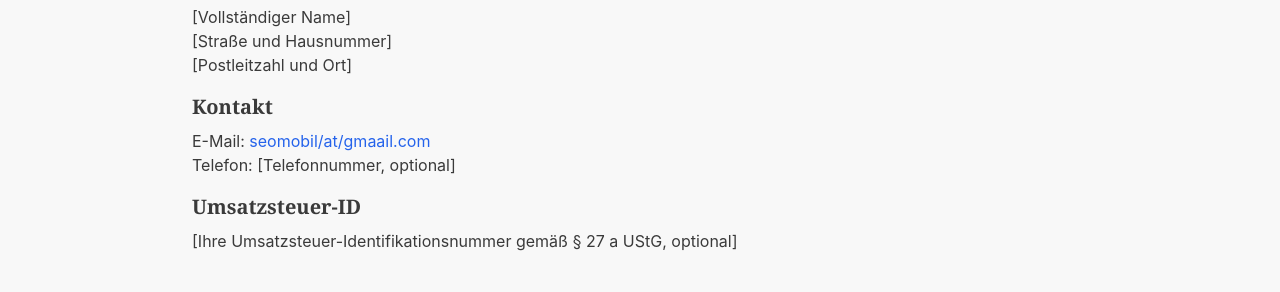
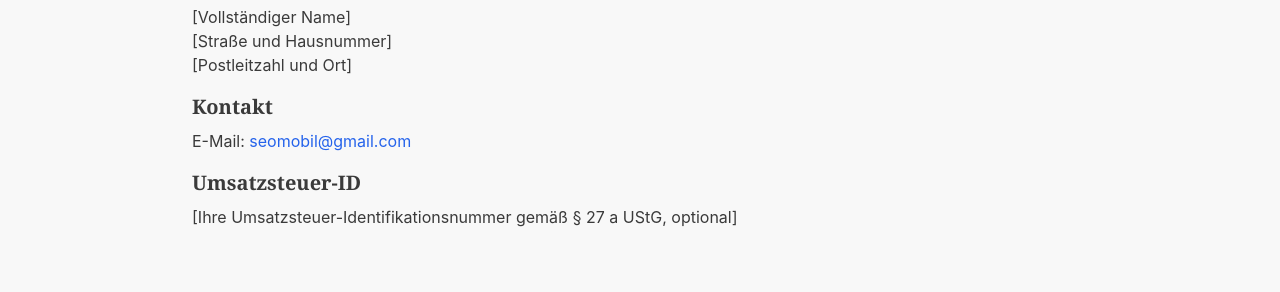
Before and after one commit to VolkanSah/Galerien.Koeln, a plain HTML site: page datenschutz.html in a window 1280 px wide. Shown: the part 259-551 px from the top of the page. Drawn offline with nearby package versions, Linux system fonts and the light colour scheme.

Commit message:
Update datenschutz.html

```diff
--- a/datenschutz.html
+++ b/datenschutz.html
@@ -57,11 +57,18 @@
                     [Postleitzahl und Ort]
                 </p>
                 <h3 class="text-xl font-bold mt-4 mb-2">Kontakt</h3>
-                <p>
-                    E-Mail: <a href="mailto:seomobil@gmail.com" class="text-blue-600 hover:underline">
-seomobil/at/gmaail.com</a><br>
-                    Telefon: [Telefonnummer, optional]
-                </p>
+<p>
+    E-Mail: <span id="email-adresse"></span>
+</p>
+<script>
+    // Die E-Mail-Adresse in Base64 kodieren
+    var encoded_email = "c2VvbW9iaWxAZ21haWwuY29t";
+    var email = atob(encoded_email);
+
+    // Link erstellen und einfügen
+    var email_link = document.getElementById("email-adresse");
+    email_link.innerHTML = '<a href="mailto:' + email + '" class="text-blue-600 hover:underline">' + email + '</a>';
+</script>
                 <h3 class="text-xl font-bold mt-4 mb-2">Umsatzsteuer-ID</h3>
                 <p>
                     [Ihre Umsatzsteuer-Identifikationsnummer gemäß § 27 a UStG, optional]
```
